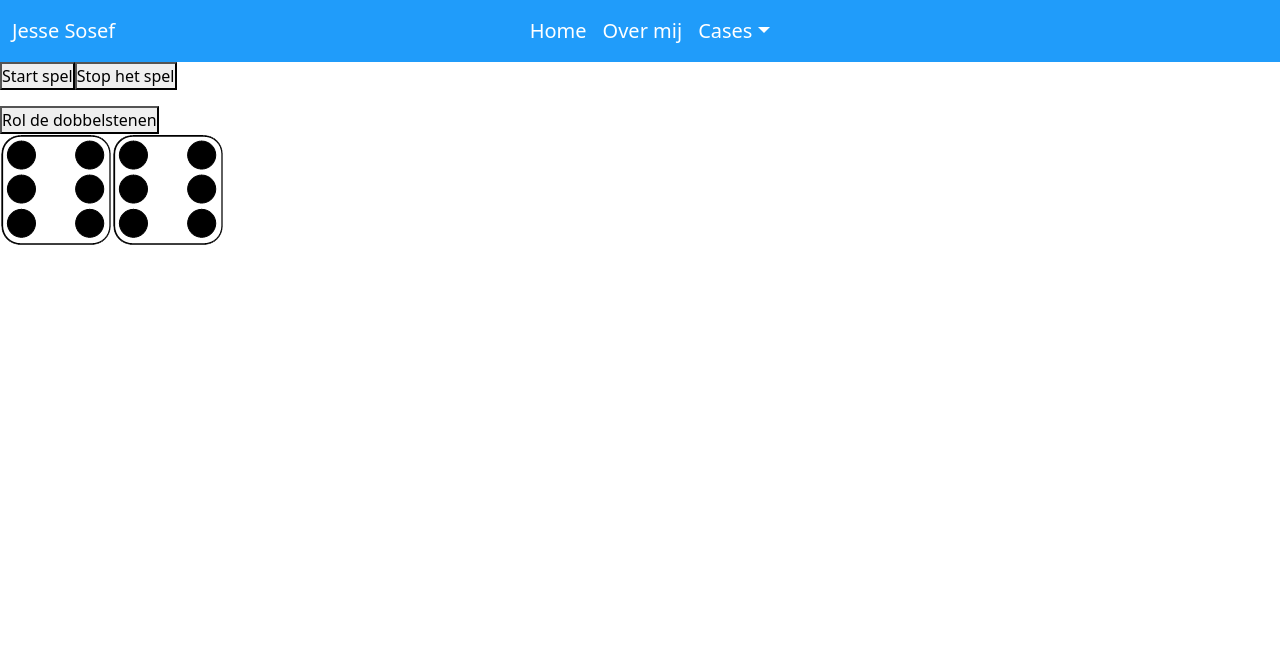
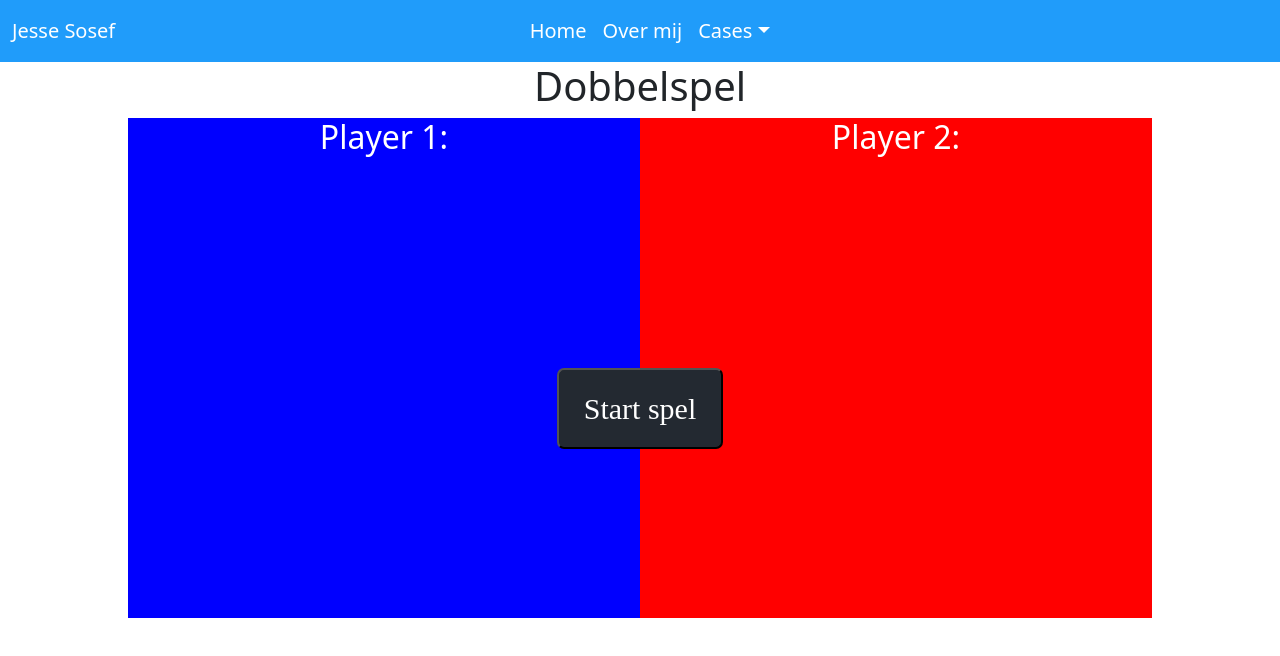
Before and after one commit to Jesse7819/jesse7819.github.io, a React (Create React App) app: page /dobbelspel in a window 1280 px wide. Shown: the top 656 px of the page. Built offline with nearby package versions, Linux system fonts and the light colour scheme.

Commit message:
dice game

```diff
--- a/src/components/dobbelspel.js
+++ b/src/components/dobbelspel.js
@@ -7,6 +7,7 @@ import dice2 from '../images/dice2.png';
 import dice1 from '../images/dice1.png';
 
 var diceRollInfo = false;
+
 var player1DiceRoll1;
 var player1DiceRoll2;
 var player2DiceRoll1;
@@ -18,127 +19,122 @@ var beurt;
 var player1Name = "";
 var player2Name = "";
 var winner;
-var snakeEyes1 = false;
-var snakeEyes2 = false;
 let diceImages = [dice1, dice2, dice3, dice4, dice5, dice6];
-
-
-
 
 export function diceRollInfoFunction() {
 
     player1Name = prompt("Wat is de naam van speler 1?");
     player2Name = prompt("Wat is de naam van speler 2?");
 
-    if(diceRollInfo === false) {
-        if ((player1Name && player2Name) !== "" || null) {
-            // document.getElementsByClassName("player1Name")[0].innerHTML = "Speler: " + player1Name;
-            // document.getElementsByClassName("player2Name")[0].innerHTML = "Speler: " + player2Name;
-            $(".player1Name").text("Speler: " + player1Name);
-            $(".player2Name").text("Speler: " + player2Name);
-            diceRollInfo = true;
-            $(".resetBtn").css("display", "block");
-            $(".rollDice").css("display", "block");
-            $(".startBtn").css("display", "none");
-            getTurnPlayer();
+    if (diceRollInfo === false) {
+        if (((player1Name && player2Name) !== null)) {
+            if (((player1Name && player2Name) !== "")) {
+                $(".player1Name").text("Player 1: " + player1Name);
+                $(".player2Name").text("Player 2: " + player2Name);
+                diceRollInfo = true;
+                $(".resetBtn").css("display", "block");
+                $(".rollDice").css("display", "block");
+                $(".startBtn").css("display", "none");
+                $(".rightArea").css("opacity", "0.5");
+            } else {
+                $(".player1Name").text("Oh, U heeft niets ingevuld! Wilt u uw naam niet vertellen?");
+                $(".player2Name").text("");
+                diceRollInfo = false;
+                $(".resetBtn").css("display", "none");
+                $(".rollDice").css("display", "none");
+            }
         } else {
-            // document.getElementsByClassName("player1Name")[0].innerHTML = "Oh, U heeft niets ingevuld! Wilt u uw naam niet vertellen?";
-            // document.getElementsByClassName("player2Name")[0].innerHTML = "";
             $(".player1Name").text("Oh, U heeft niets ingevuld! Wilt u uw naam niet vertellen?");
             $(".player2Name").text("");
             diceRollInfo = false;
             $(".resetBtn").css("display", "none");
-            $(".rollDiceBtn").css("display", "none");
+            $(".rollDice").css("display", "none");
         }
     }
-
 }
 
-export function getTurnPlayer() {
+export function resetDiceRollFunction() {
+    console.log(player1Name);
+    diceRollInfo = false;
+    // player1Name = "";
+    // player2Name = "";
+    $(".player1Name").text("Player 1: ");
+    $(".player2Name").text("Player 2: ");
+    player1DiceRoll1 = 0;
+    player1DiceRoll2 = 0;
+    player2DiceRoll1 = 0;
+    player2DiceRoll2 = 0;
+    // $(".resetBtn").css("display", "none");
+    $(".rollDice").css("display", "none");
+    $(".startBtn").css("display", "block");
+    $(".dices1").css("display", "none");
+    $(".dices2").css("display", "none");
+    turn = "player1";
+    $(".playerTurn").css("display", "none");
+    $(".resultaat").text("");
+    $(".rightArea").css("opacity", "1");
+    $(".leftArea").css("opacity", "1");
+}
 
-    if(turn === "player1"){
+function rollDice() {
+    return Math.floor(Math.random() * 6 + 1);
+}
+
+export function startGameFunction() {
+
+    if (turn === "player1") {
+        player1DiceRoll1 = rollDice();
+        player1DiceRoll2 = rollDice();
+        player1Total = (player1DiceRoll1 + player1DiceRoll2);
+        $(".dices1").css("display", "block");
+        document.querySelector(".diceOne").setAttribute("src", diceImages[player1DiceRoll1 - 1]);
+        document.querySelector(".diceTwo").setAttribute("src", diceImages[player1DiceRoll2 - 1]);
+        turn = "player2";
+        $(".player1Name").text("Player: " + player1Name + ": heeft " + player1DiceRoll1 + " + " + player1DiceRoll2 + " (" + player1Total + ") gerold.");
+    } else if (turn === "player2") {
+        player2DiceRoll1 = rollDice();
+        player2DiceRoll2 = rollDice();
+        player2Total = (player2DiceRoll1 + player2DiceRoll2);
+        $(".dices2").css("display", "block");
+        document.querySelector(".diceThree").setAttribute("src", diceImages[player2DiceRoll1 - 1]);
+        document.querySelector(".diceFour").setAttribute("src", diceImages[player2DiceRoll2 - 1]);
+        turn = "player1";
+        $(".player2Name").text("Player: " + player2Name + ": heeft " + player2DiceRoll1 + " + " + player2DiceRoll2 + " (" + player2Total + ") gerold.");
+        getResultaat();
+    }
+    if (turn === "player1") {
         beurt = player1Name + " is aan de beurt.";
+        $(".rightArea").css("opacity", "0.5");
+        $(".leftArea").css("opacity", "1");
     } else {
         beurt = player2Name + " is aan de beurt.";
+        $(".rightArea").css("opacity", "1");
+        $(".leftArea").css("opacity", "0.5");
     }
     $(".playerTurn").css("display", "block");
     $(".playerTurn").text(beurt);
 }
 
-export function resetDiceRollFunction() {
-    diceRollInfo = false;
-    player1Name = "";
-    player2Name = "";
-    $(".player1Name").text("");
-    $(".player2Name").text("");
-    player1DiceRoll1 = 0;
-    player1DiceRoll2 = 0;
-    player2DiceRoll1 = 0;
-    player2DiceRoll2 = 0;
-    $(".resetBtn").css("display", "none");
-    $(".rollDiceBtn").css("display", "none");
-    $(".startBtn").css("display", "block");
-    $(".diceOne").text("");
-    $(".diceTwo").text("");
-    turn = "player1";
-    $(".playerTurn").css("display", "none");
-    snakeEyes1 = false;
-    snakeEyes2 = false;
-}
-
-export function startGameFunction() {
-
-
-    if(turn === "player1") {
-
-        player1DiceRoll1 = Math.floor(Math.random() * 6 + 1);
-        player1DiceRoll2 = Math.floor(Math.random() * 6 + 1);
-
-        player1Total = (player1DiceRoll1 + player1DiceRoll2);
-        document.querySelector(".diceOne").setAttribute("src", diceImages[player1DiceRoll1 - 1]);
-        document.querySelector(".diceTwo").setAttribute("src", diceImages[player1DiceRoll2 - 1]);
-        if(player1Total === 2) {
-            snakeEyes1 = true;
-        }
-        turn = "player2";
-        getTurnPlayer();
-        $(".player1Name").text("Speler: " + player1Name + ": heeft " + player1DiceRoll1 + " + " + player1DiceRoll2 + " (" + player1Total + ") gerold.");
-    } else if(turn === "player2") {
-        player2DiceRoll1 = Math.floor(Math.random() * 6 + 1);
-        player2DiceRoll2 = Math.floor(Math.random() * 6 + 1);
-        player2Total = (player2DiceRoll1 + player2DiceRoll2);
-        document.querySelector(".diceOne").setAttribute("src", diceImages[player2DiceRoll1 - 1]);
-        document.querySelector(".diceTwo").setAttribute("src", diceImages[player2DiceRoll2 - 1]);
-        if(player2Total === 2) {
-            snakeEyes2 = true;
-        }
-        turn = "player1";
-        getTurnPlayer();
-        $(".player2Name").text("Speler: " + player2Name + ": heeft " + player2DiceRoll1 + " + " + player2DiceRoll2 + " (" + player2Total + ") gerold.");
-        getResultaat();
-    }
-
-}
-
 export function getResultaat() {
-
-    if(snakeEyes1 === true || snakeEyes2 === true) {
-        if(snakeEyes1 === true) {
-            winner = player1Name;
-        }
-        if(snakeEyes2 === true) {
-            winner = player2Name;
-        }
-    } else if((snakeEyes1 === true && snakeEyes2 === true) || (player1Total === player2Total)) {
+    if (player1Total === player2Total) {
         $(".resultaat").text("Gelijkspel!");
         return;
     }
-    if(player1Total > player2Total) {
+    else if (player1Total === 2) {
+        winner = player1Name;
+        $(".resultaat").text(player1Name + " heeft gewonnen door snake eyes!");
+        return;
+    }
+    else if (player2Total === 2) {
+        winner = player2Name;
+        $(".resultaat").text(player2Name + " heeft gewonnen door snake eyes!");
+        return;
+    }
+    else if (player1Total > player2Total) {
         winner = player1Name;
     }
-    if(player2Total > player1Total) {
+    else if (player2Total > player1Total) {
         winner = player2Name;
     }
-
     $(".resultaat").text(winner + " heeft gewonnen!");
 }
--- /dev/null
+++ b/src/css/dobbelspel.css
@@ -0,0 +1,76 @@
+.rollDice {
+    display: none;
+}
+
+.dobbelspelContainer {
+    display: block;
+
+}
+
+.dobbelspelContainer .dobbelspelTitel {
+    text-align: center;
+}
+
+.areas {
+    width: 80%;
+    margin: auto;
+    height: 500px;
+    display: flex;
+    position: relative;
+    justify-content: center;
+}
+
+.leftArea,
+.rightArea {
+    width: 50%;
+    text-align: center;
+    color: white;
+    height: 100%;
+    display: flex;
+    justify-content: center;
+}
+
+.leftArea {
+    background-color: blue;
+
+}
+
+.rightArea {
+    background-color: red;
+}
+
+.leftArea p,
+.rightArea p {
+    margin: 0;
+}
+
+.startBtn, .resetBtn, .rollDice {
+    position: absolute;
+    top: 50%;
+    margin: auto;
+    background: #232931;
+    font-family: "Indie Flower", cursive;
+    border-radius: 7px;
+    color: #ffff;
+    font-size: 30px;
+    padding: 16px 25px 16px 25px;
+    text-decoration: none;
+}
+
+.resetBtn{
+    display: none;
+    padding: 5px;
+    top: 80%;
+}
+
+.dices1, .dices2 {
+    position: absolute;
+    top: 50%;
+    display: none;
+}
+
+@media screen and (max-width: 767px) {
+    .startBtn, .resetBtn {
+        top: 80%;
+    }
+}
--- a/src/css/main.css
+++ b/src/css/main.css
@@ -1,2 +1,3 @@
 @import url("navbar.css");
 @import url("../App.css");
+@import url("dobbelspel.css");
--- a/src/pages/dobbelspel.js
+++ b/src/pages/dobbelspel.js
@@ -5,22 +5,34 @@ const Dobbelspel = () => {
     return (
 
         <div className="dobbelspelContainer">
-            <div className="diceButtons">
+            <h1 className="dobbelspelTitel">Dobbelspel</h1>
+            <div className="areas">
+                <div className="leftArea">
+                    <h2 className="player1Name">Player 1: </h2>
+                    <div className="dices1">
+                        <img className="diceOne" src={dice6} alt="#"></img>
+                        <img className="diceTwo" src={dice6} alt="#"></img>
+                    </div>
+                </div>
+
+                <div className="rightArea">
+                    <h2 className="player2Name">Player 2: </h2>
+                    <div className="dices2">
+                        <img className="diceThree" src={dice6} alt="#"></img>
+                        <img className="diceFour" src={dice6} alt="#"></img>
+                    </div>
+                </div>
+
                 <button className="startBtn" type="button" onClick={diceRollInfoFunction}>Start spel</button>
                 {/* <button class="rollDiceBtn" type="button" onclick="startGameFunction()">Begin het spel</button> */}
-                <button className="resetBtn" type="button" onClick={resetDiceRollFunction}>Stop het spel</button>
+                <button className="resetBtn" type="button" onClick={resetDiceRollFunction}>Stop spel</button>
+                <button className="rollDice" type="button" onClick={startGameFunction}>Rol de stenen</button>
             </div>
 
-            <p className="player1Name"></p>
-            <p className="player2Name"></p>
+            <div className="playerTurn"></div>
 
-            <div className="playerTurn"></div>
-            <button className="rollDice" type="button" onClick={startGameFunction}>Rol de dobbelstenen</button>
 
-            <div className="numbersRolled">
-                <img className="diceOne" src={dice6} alt="#"></img>
-                <img className="diceTwo" src={dice6} alt="#"></img>
-            </div>
+
             <div className="resultaat"></div>
         </div>
 
```
